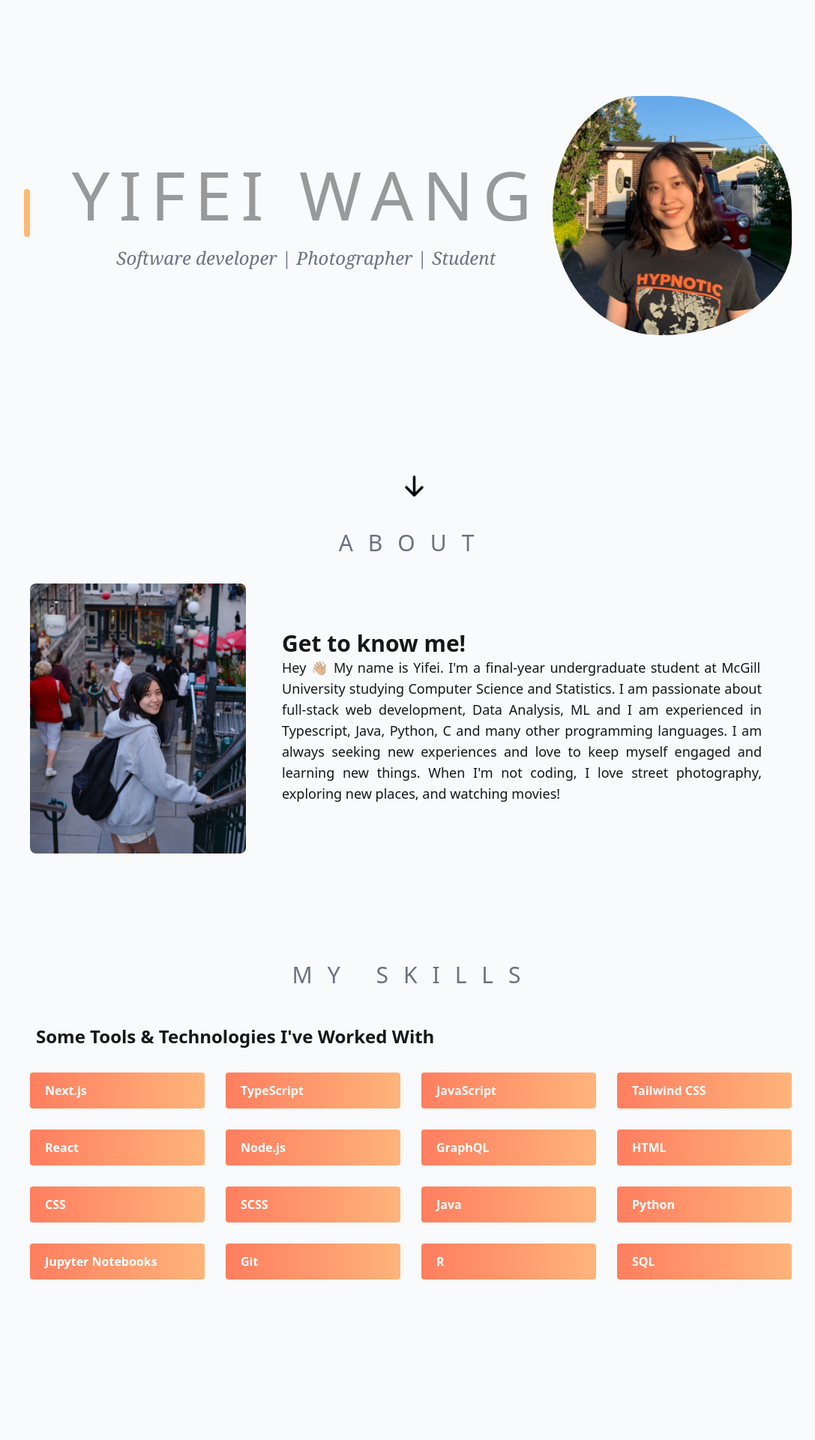
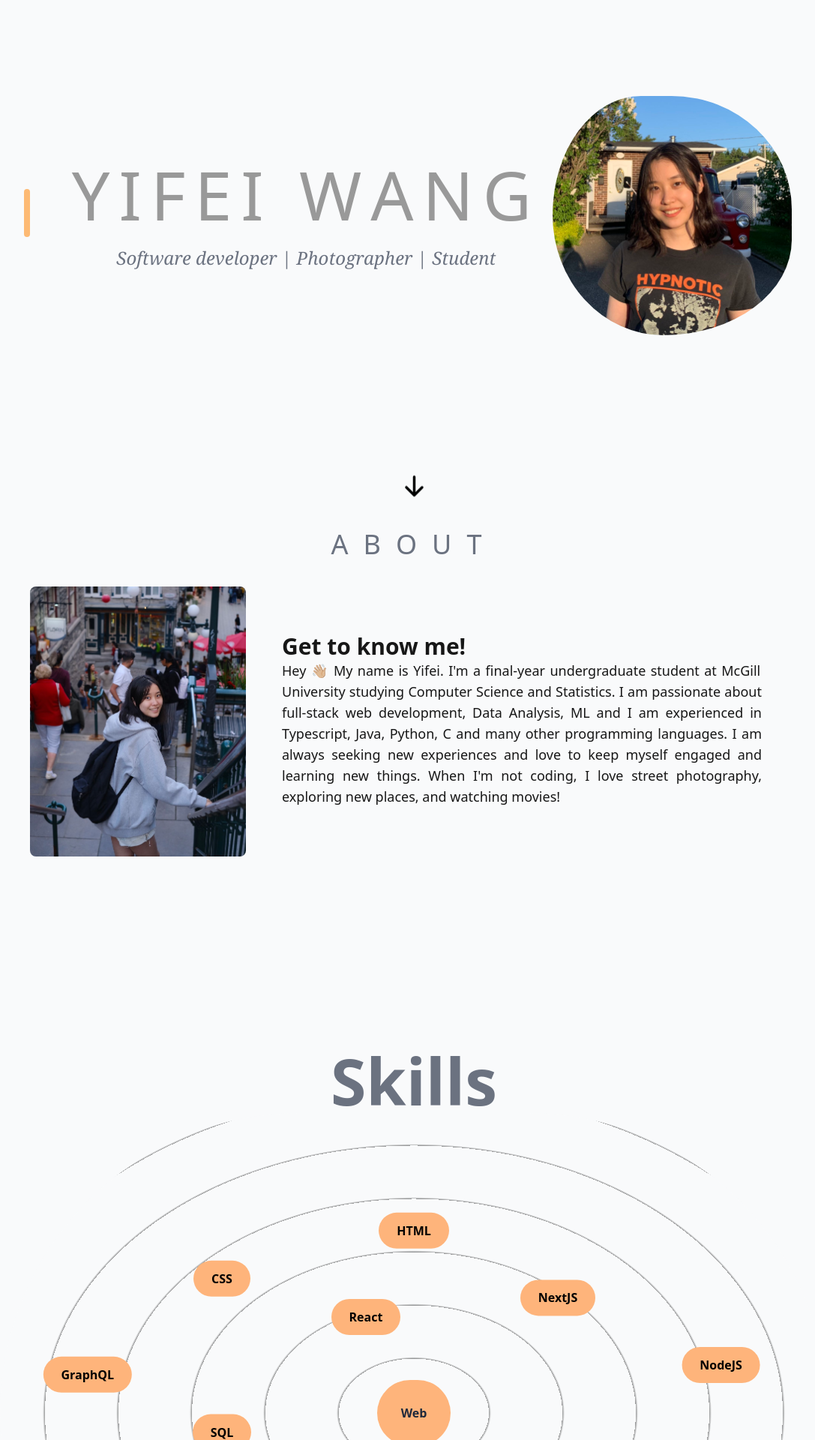
Before and after one commit to yifeiw701/portfolio-app, a Next.js app: page / in a window 1280 px wide. Shown: the part 120-2040 px from the top of the page at 75% size, without its empty margins (88-1175 px from the left). Built offline with nearby package versions, Linux system fonts and the light colour scheme.

Commit message:
update skills sections

```diff
--- a/app/layout.tsx
+++ b/app/layout.tsx
@@ -12,7 +12,7 @@ export default function RootLayout({
   return (
     <html lang="en">
       <head />
-      <body className="bg-gray-50 dark:bg-gray-900 scrollbar-thin scrollbar-thumb-orange-300 ">
+      <body className="bg-gray-50 dark:bg-gray-900 scrollbar-thin scrollbar-thumb-orange-300">
         <ThemeProvider attribute="class">
           <Navbar />
           <div />
--- a/components/About.tsx
+++ b/components/About.tsx
@@ -6,7 +6,7 @@ const About = () => {
   return (
     <section id="about">
       <div className="flex flex-col">
-        <h3 className="text-center my-8 uppercase tracking-[20px] text-gray-500 text-2xl md:text-3xl">
+        <h3 className="my-8 text-center uppercase tracking-[20px] text-gray-500 text-2xl md:text-3xl lg:text-4xl">
           About
         </h3>
         <motion.div
--- a/components/Contact.tsx
+++ b/components/Contact.tsx
@@ -21,7 +21,7 @@ export default function ContactMe({}: Props) {
   return (
     <section id="contact">
       <div className="flex flex-col relative text-center md:text-left max-w-7xl justify-evenly mx-auto items-center">
-        <h3 className="text-center uppercase tracking-[20px] text-gray-500 text-xl md:text-3xl mt-20 mb-8 sm:mb-16">
+        <h3 className="text-center uppercase tracking-[20px] text-gray-500 text-2xl md:text-3xl lg:text-4xl mt-32 md:mt-64 mb-8 sm:mb-16">
           Contact Me
         </h3>
         <div className="flex flex-col px-4 sm:px-10 ">
--- a/components/Projects.tsx
+++ b/components/Projects.tsx
@@ -41,11 +41,11 @@ const projects = [
 const ProjectsSection = () => {
   return (
     <section id="projects">
-      <h1 className="mt-16 mb-10 text-center uppercase tracking-[20px] text-gray-500 text-xl md:text-3xl mb-15">
+      <h1 className="mt-32 md:mt-64 mb-12 md:mb-16 text-center uppercase tracking-[20px] text-gray-500 text-2xl md:text-3xl lg:text-4xl">
         Projects
       </h1>
 
-      <div className="flex flex-col space-y-28 md:pb-48">
+      <div className="flex flex-col space-y-28">
         {projects.map((project, idx) => {
           return (
             <div key={idx}>
--- a/components/Skills.tsx
+++ b/components/Skills.tsx
@@ -2,52 +2,50 @@
 import React from "react";
 import { motion } from "framer-motion";
 
-const skills = [
-  { skill: "Next.js" },
-  { skill: "TypeScript" },
-  { skill: "JavaScript" },
-  { skill: "Tailwind CSS" },
-  { skill: "React" },
-  { skill: "Node.js" },
-  { skill: "GraphQL" },
-  { skill: "HTML" },
-  { skill: "CSS" },
-  { skill: "SCSS" },
-  { skill: "Java" },
-  { skill: "Python" },
-  { skill: "Jupyter Notebooks" },
-  { skill: "Git" },
-  { skill: "R" },
-  { skill: "SQL" },
-];
+interface SkillProps {
+  name: string;
+  x: number | string;
+  y: number | string;
+}
+
+const Skill: React.FC<SkillProps> = ({ name, x, y }) => {
+  return (
+    <motion.div
+      className="flex items-center justify-center rounded-full font-semibold bg-transparent sm:bg-[#feb47b] text-black dark:text-white sm:p-2 md:py-3 md:px-6 shadow-dark cursor-pointer absolute"
+      whileHover={{ scale: 1.05 }}
+      initial={{ x: 0, y: 0 }}
+      whileInView={{ x: x, y: y, transition: { duration: 1.5 } }}
+      viewport={{ once: true }}
+    >
+      {name}
+    </motion.div>
+  );
+};
 
 const Skills = () => {
   return (
     <section id="skills">
-      <div className="mt-20 mb-12 pb-12 md:pt-16 md:pb-48">
-        <h1 className="text-center uppercase tracking-[20px] text-gray-500 text-xl md:text-3xl mb-15">
-          My Skills
-        </h1>
-        <h1 className="space-y-5 md:space-y-10 px-0 md:px-12 text-xl sm:text-2xl font-bold mb-6 mt-12 text-neutral-900 dark:text-neutral-200">
-          Some Tools & Technologies I&#39;ve Worked With
-        </h1>
-        <div className="grid grid-cols-3 gap-1 px-2 sm:grid-cols-4 sm:gap-4 sm:px-4 md:gap-5  md:px-10">
-          {skills.map((item, idx) => {
-            return (
-              <motion.div
-                key={idx}
-                whileHover={{
-                  scale: 1.05,
-                  boxShadow: "0px 0px 8px rgba(255, 255, 255, 0.6)",
-                }}
-              >
-                <p className="bg-gradient-to-r from-[#ff7e5f] to-[#feb47b] px-2 py-2 text-xs sm:text-base sm:px-5 sm:py-3 mr-2 mt-2 text-white rounded font-semibold ">
-                  {item.skill}
-                </p>
-              </motion.div>
-            );
-          })}
-        </div>
+      <h1 className="font-bold text-4xl sm:text-6xl lg:text-[86px] md:text-6xl w-full text-center text-gray-500 dark:text-neutral-200 mt-32 md:mt-64">
+        Skills
+      </h1>
+      <div className="w-full h-screen relative flex items-center justify-center rounded-full bg-circularLightSm dark:bg-circularDarkSm md:bg-circularLight dark:md:bg-circularDark">
+        <motion.div
+          className="flex items-center justify-center rounded-full font-semibold bg-[#feb47b] text-slate-800 dark:text-neutral-200 p-2 sm:p-4 md:p-8 shadow-dark cursor-pointer"
+          whileHover={{ scale: 1.05 }}
+        >
+          Web
+        </motion.div>
+        <Skill name="SQL" x="-20vw" y="2vw" />
+        <Skill name="React" x="-5vw" y="-10vw" />
+        <Skill name="Javascript" x="19vw" y="5vw" />
+        <Skill name="Typescript" x="0vw" y="12vw" />
+        <Skill name="CSS" x="-20vw" y="-14vw" />
+        <Skill name="NextJS" x="15vw" y="-12vw" />
+        <Skill name="NodeJS" x="32vw" y="-5vw" />
+        <Skill name="HTML" x="0vw" y="-19vw" />
+        <Skill name="Git" x="-25vw" y="16vw" />
+        <Skill name="Python" x="22vw" y="18vw" />
+        <Skill name="GraphQL" x="-34vw" y="-4vw" />
       </div>
     </section>
   );
--- a/tailwind.config.js
+++ b/tailwind.config.js
@@ -11,7 +11,12 @@ module.exports = {
   ],
   theme: {
     extend: {
-      screens: { sm: "480px", md: "768px", lg: "976px", xl: "1440pd" },
+      screens: {
+        sm: "480px",
+        md: "768px",
+        lg: "976px",
+        xl: "1440pd",
+      },
       animation: {
         fadeIn: "fadeIn 1.5s",
         bounce:
@@ -47,6 +52,16 @@ module.exports = {
           },
         },
       },
+      backgroundImage: {
+        circularLight:
+          "repeating-radial-gradient(rgba(0,0,0,0.4) 2px,rgb(249 250 251) 5px,rgb(249 250 251) 100px)",
+        circularLightSm:
+          "repeating-radial-gradient(rgba(0,0,0,0.4) 2px,rgb(249 250 251) 5px,rgb(249 250 251) 50px)",
+        circularDark:
+          "repeating-radial-gradient(rgba(255,255,255,0.4) 2px, rgb(17 24 39)5px, rgb(17 24 39)100px)",
+        circularDarkSm:
+          "repeating-radial-gradient(rgba(255,255,255,0.4) 2px, rgb(17 24 39)5px, rgb(17 24 39)50px)",
+      },
     },
   },
   plugins: [require("tailwind-scrollbar")],
```
